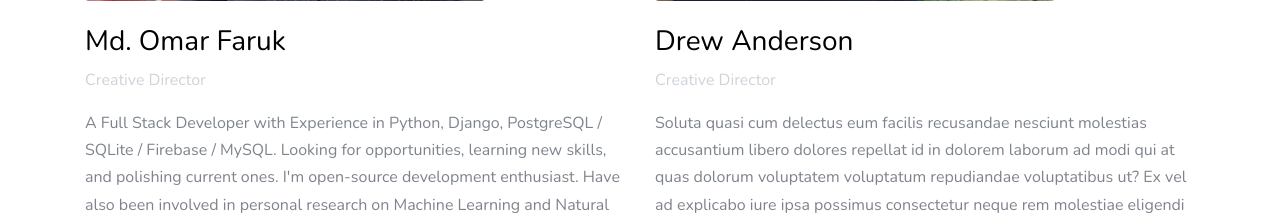
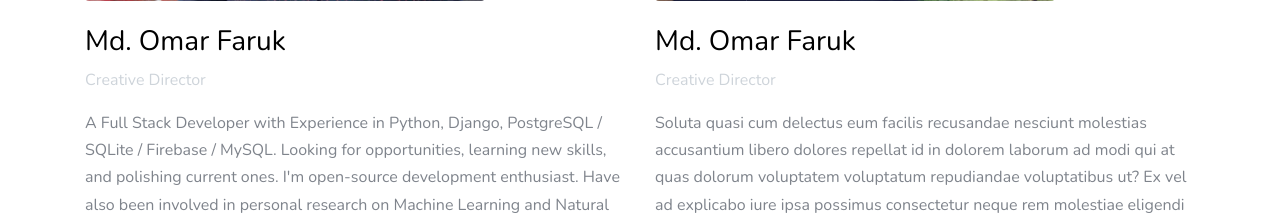
Before and after one commit to iamabhishekgarg/Job-Portal-with-Python-Django, a Django app: page /jobs/about/ in a window 1280 px wide. Shown: the part 1842-2062 px from the top of the page. Run offline with Django 3.2, Linux system fonts and the light colour scheme; data comes from the database, SQL or seed files in the repository; both versions use the stored data as it was after the commit; some libraries are stand-ins or nearby versions; some web fonts are replaced.

Commit message:
about us

```diff
--- a/templates/jobs/about_us.html
+++ b/templates/jobs/about_us.html
@@ -75,7 +75,7 @@
           style="height: 400px; width: 400px;">
 
 
-        <h3>Drew Anderson</h3>
+        <h3>Md. Omar Faruk</h3>
         <p class="text-muted">Creative Director</p>
         <p>Soluta quasi cum delectus eum facilis recusandae nesciunt molestias accusantium libero dolores repellat id in
           dolorem laborum ad modi qui at quas dolorum voluptatem voluptatum repudiandae voluptatibus ut? Ex vel ad
```
Also changed, not shown: db.sqlite3.
